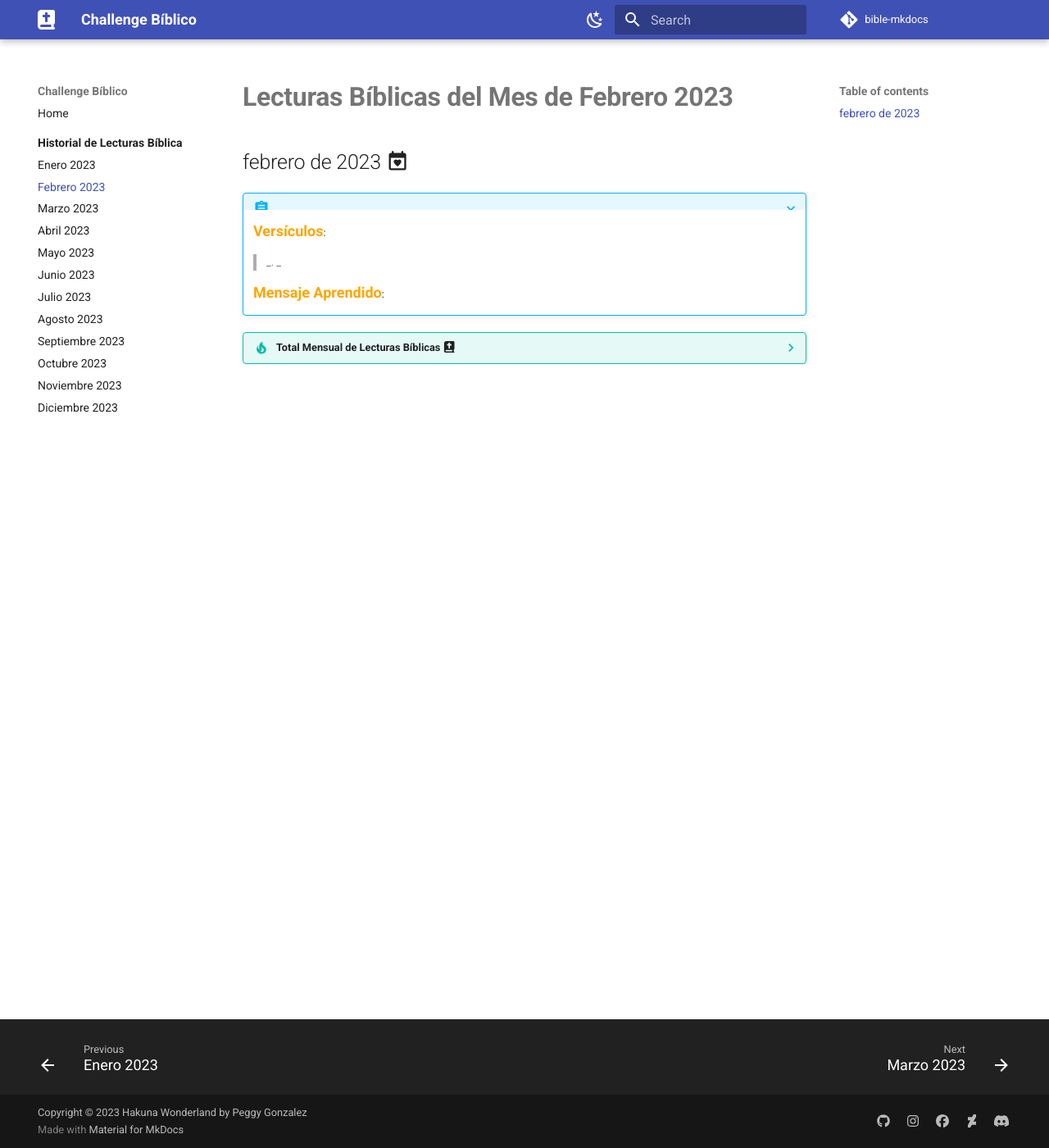
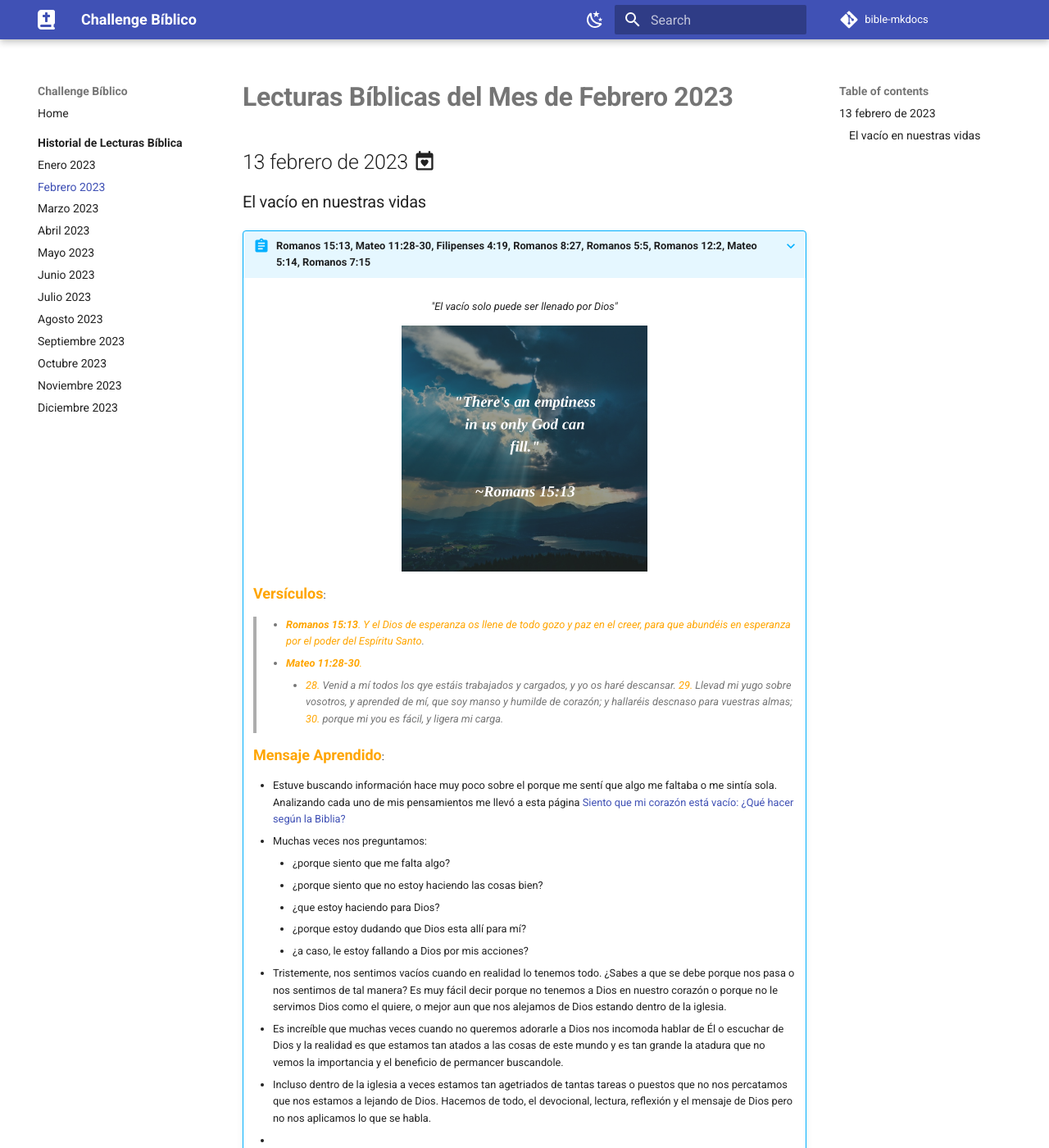
Before and after one commit to kiki7766/bible-mkdocs, an MkDocs documentation site: the page built from docs/m/feb.md, in a window 1280 px wide and 1400 px high. Shown: the whole window at 82% size. Built offline with MkDocs 1.6.1 and Material for MkDocs 9.7.7, drawn with Linux system fonts in a browser that asks for light colours; some web fonts are replaced; comment, search, counter and statistics services are not loaded.

Commit message:
Feb: Adding verses and message part 1

```diff
--- a/docs/m/feb.md
+++ b/docs/m/feb.md
@@ -1,12 +1,29 @@
 # **Lecturas Bíblicas del Mes de Febrero 2023**
 
-##  febrero de 2023 :material-calendar-heart:
-???+ abstract " "
+## 13 febrero de 2023 :material-calendar-heart:
+### El vacío en nuestras vidas
+???+ abstract "Romanos 15:13, Mateo 11:28-30, Filipenses 4:19, Romanos 8:27, Romanos 5:5, Romanos 12:2, Mateo 5:14, Romanos 7:15"
+    <figure markdown><figcaption>"El vacío solo puede ser llenado por Dios"</figcaption>
+    ![Obrero Aprobado](../assets/emptiness.png){ width="300" }</figure>
     <font size=4, color=orange>**Versículos**</font>:
 
-    > _<font color=orange></font>. _
+    > - _<font color=orange>**Romanos 15:13**. Y el Dios de esperanza os llene de todo gozo y paz en el creer, para que abundéis en esperanza por el poder del Espíritu Santo</font>._
+    > - _<font color=orange> **Mateo 11:28-30**.</font>_
+        - _<font color=orange> 28.</font> Venid a mí todos los qye estáis trabajados y cargados, y yo os haré descansar. <font color=orange> 29.</font> Llevad mi yugo sobre vosotros, y aprended de mí, que soy manso y humilde de corazón; y hallaréis descnaso para vuestras almas; <font color=orange> 30.</font> porque mi you es fácil, y ligera mi carga._
 
     <font size=4, color=orange>**Mensaje Aprendido**</font>:
+
+    - Estuve buscando información hace muy poco sobre el porque me sentí que algo me faltaba o me sintía sola. Analizando cada uno de mis pensamientos me llevó a esta página [Siento que mi corazón está vacío: ¿Qué hacer según la Biblia?](https://soysegundo.com/siento-que-mi-corazon-esta-vacio-que-debo-hacer-segun-la-biblia/){target=_blank}
+    - Muchas veces nos preguntamos:
+        - ¿porque siento que me falta algo?
+        - ¿porque siento que no estoy haciendo las cosas bien?
+        - ¿que estoy haciendo para Dios?
+        - ¿porque estoy dudando que Dios esta allí para mí?
+        - ¿a caso, le estoy fallando a Dios por mis acciones?
+    - Tristemente, nos sentimos vacíos cuando en realidad lo tenemos todo. ¿Sabes a que se debe porque nos pasa o nos sentimos de tal manera? Es muy fácil decir porque no tenemos a Dios en nuestro corazón o porque no le servimos Dios como el quiere, o mejor aun que nos alejamos de Dios estando dentro de la iglesia.
+    - Es increíble que muchas veces cuando no queremos adorarle a Dios nos incomoda hablar de Él o escuchar de Dios y la realidad es que estamos tan atados a las cosas de este mundo y es tan grande la atadura que no vemos la importancia y el beneficio de permancer buscandole.
+    - Incluso dentro de la iglesia a veces estamos tan agetriados de tantas tareas o puestos que no nos percatamos que nos estamos a lejando de Dios. Hacemos de todo, el devocional, lectura, reflexión y el mensaje de Dios pero no nos aplicamos lo que se habla.
+    -
 
 
 
--- a/mkdocs.yml
+++ b/mkdocs.yml
@@ -3,7 +3,6 @@ site_url: https://kiki7766.github.io/bible-mkdocs/
 site_author: Peggy Gonzalez (PG)
 site_description: >-
   Esta página será dedicada para publicar versos bíblicos mensualmente.
-
 
 # Repository
 repo_name: bible-mkdocs
@@ -17,7 +16,7 @@ theme:
   name: material
   icon:
     logo: fontawesome/solid/book-bible
-  favicon: docs/assets/bible.png
+  favicon: assets/fire.jpg
   features:
     - content.tooltips
     - content.code.annotate
```
Also changed, not shown: docs/assets/emptiness.png (added), docs/assets/fire.jpg (added).
